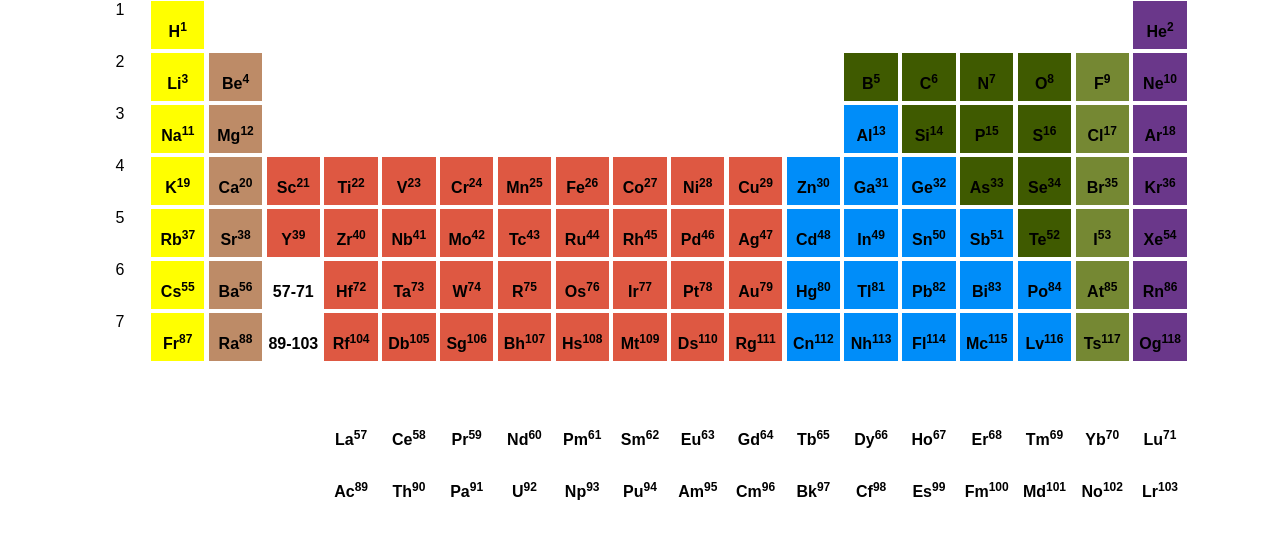
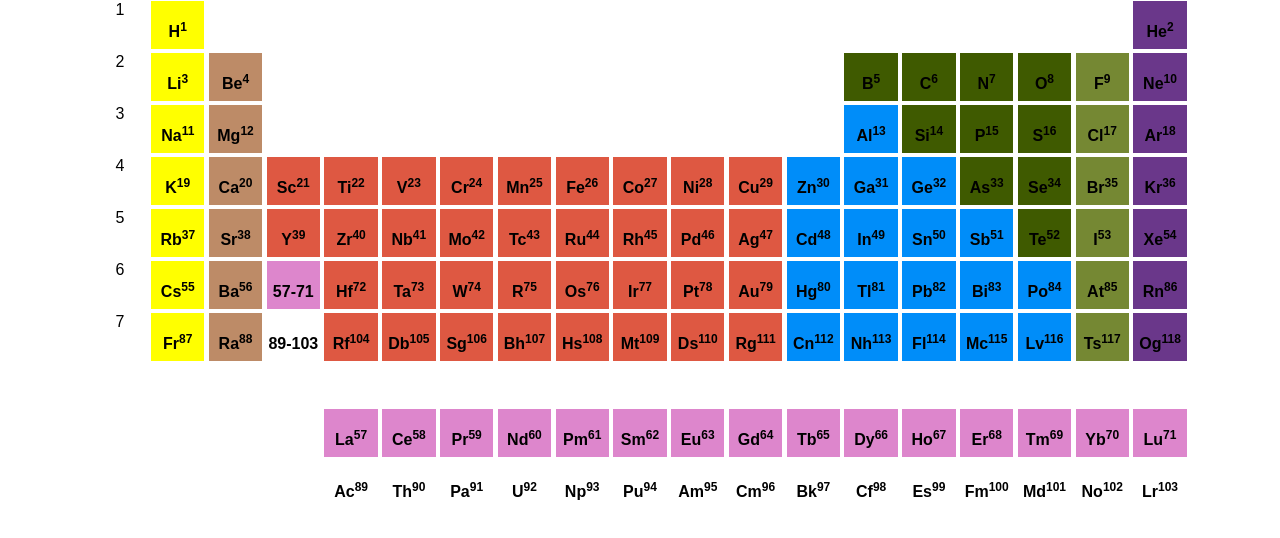
Before and after one commit to leiurus17/pure-periodic-table, a plain HTML site: page index.html in a window 1280 px wide. Shown: the part 142-680 px from the top of the page. Drawn offline with Linux system fonts and the light colour scheme.

Commit message:
Actinoids colorize

```diff
--- a/index.html
+++ b/index.html
@@ -222,7 +222,7 @@
 				    <div class = "pure-u-1-24">6</div>
 					<div class = "grid-unit-bar alkali-metals pure-u-1-24"><h4>Cs<sup>55</sup></h4></div>
 					<div class = "grid-unit-bar alkaline-earth-metals pure-u-1-24"><h4>Ba<sup>56</sup></h4></div>
-					<div class = "grid-unit-blank pure-u-1-24"><h4>57-71<sup></sup></h4></div>
+					<div class = "grid-unit-bar actinoids pure-u-1-24"><h4>57-71<sup></sup></h4></div>
 					<div class = "grid-unit-bar transition-metals pure-u-1-24"><h4>Hf<sup>72</sup></h4></div>
 					<div class = "grid-unit-bar transition-metals pure-u-1-24"><h4>Ta<sup>73</sup></h4></div>
 					<div class = "grid-unit-bar transition-metals pure-u-1-24"><h4>W<sup>74</sup></h4></div>
@@ -271,21 +271,21 @@
 					<div class = "grid-unit-blank pure-u-1-24"><h4><sup></sup></h4></div>
 					<div class = "grid-unit-blank pure-u-1-24"><h4><sup></sup></h4></div>
 					<div class = "grid-unit-blank pure-u-1-24"><h4><sup></sup></h4></div>
-					<div class = "grid-unit-bar pure-u-1-24"><h4>La<sup>57</sup></h4></div>
-					<div class = "grid-unit-bar pure-u-1-24"><h4>Ce<sup>58</sup></h4></div>
-					<div class = "grid-unit-bar pure-u-1-24"><h4>Pr<sup>59</sup></h4></div>
-					<div class = "grid-unit-bar pure-u-1-24"><h4>Nd<sup>60</sup></h4></div>
-					<div class = "grid-unit-bar pure-u-1-24"><h4>Pm<sup>61</sup></h4></div>
-					<div class = "grid-unit-bar pure-u-1-24"><h4>Sm<sup>62</sup></h4></div>
-					<div class = "grid-unit-bar pure-u-1-24"><h4>Eu<sup>63</sup></h4></div>
-					<div class = "grid-unit-bar pure-u-1-24"><h4>Gd<sup>64</sup></h4></div>
-					<div class = "grid-unit-bar pure-u-1-24"><h4>Tb<sup>65</sup></h4></div>
-					<div class = "grid-unit-bar pure-u-1-24"><h4>Dy<sup>66</sup></h4></div>
-					<div class = "grid-unit-bar pure-u-1-24"><h4>Ho<sup>67</sup></h4></div>
-					<div class = "grid-unit-bar pure-u-1-24"><h4>Er<sup>68</sup></h4></div>
-					<div class = "grid-unit-bar pure-u-1-24"><h4>Tm<sup>69</sup></h4></div>
-					<div class = "grid-unit-bar pure-u-1-24"><h4>Yb<sup>70</sup></h4></div>
-					<div class = "grid-unit-bar pure-u-1-24"><h4>Lu<sup>71</sup></h4></div>
+					<div class = "grid-unit-bar actinoids pure-u-1-24"><h4>La<sup>57</sup></h4></div>
+					<div class = "grid-unit-bar actinoids pure-u-1-24"><h4>Ce<sup>58</sup></h4></div>
+					<div class = "grid-unit-bar actinoids pure-u-1-24"><h4>Pr<sup>59</sup></h4></div>
+					<div class = "grid-unit-bar actinoids pure-u-1-24"><h4>Nd<sup>60</sup></h4></div>
+					<div class = "grid-unit-bar actinoids pure-u-1-24"><h4>Pm<sup>61</sup></h4></div>
+					<div class = "grid-unit-bar actinoids pure-u-1-24"><h4>Sm<sup>62</sup></h4></div>
+					<div class = "grid-unit-bar actinoids pure-u-1-24"><h4>Eu<sup>63</sup></h4></div>
+					<div class = "grid-unit-bar actinoids pure-u-1-24"><h4>Gd<sup>64</sup></h4></div>
+					<div class = "grid-unit-bar actinoids pure-u-1-24"><h4>Tb<sup>65</sup></h4></div>
+					<div class = "grid-unit-bar actinoids pure-u-1-24"><h4>Dy<sup>66</sup></h4></div>
+					<div class = "grid-unit-bar actinoids pure-u-1-24"><h4>Ho<sup>67</sup></h4></div>
+					<div class = "grid-unit-bar actinoids pure-u-1-24"><h4>Er<sup>68</sup></h4></div>
+					<div class = "grid-unit-bar actinoids pure-u-1-24"><h4>Tm<sup>69</sup></h4></div>
+					<div class = "grid-unit-bar actinoids pure-u-1-24"><h4>Yb<sup>70</sup></h4></div>
+					<div class = "grid-unit-bar actinoids pure-u-1-24"><h4>Lu<sup>71</sup></h4></div>
 				</div>
 
 				<div class = "grid-unit-width pure-u-1"><div class = "grid-unit-blank height-em pure-u-24-24"><p></p></div></div>
```
